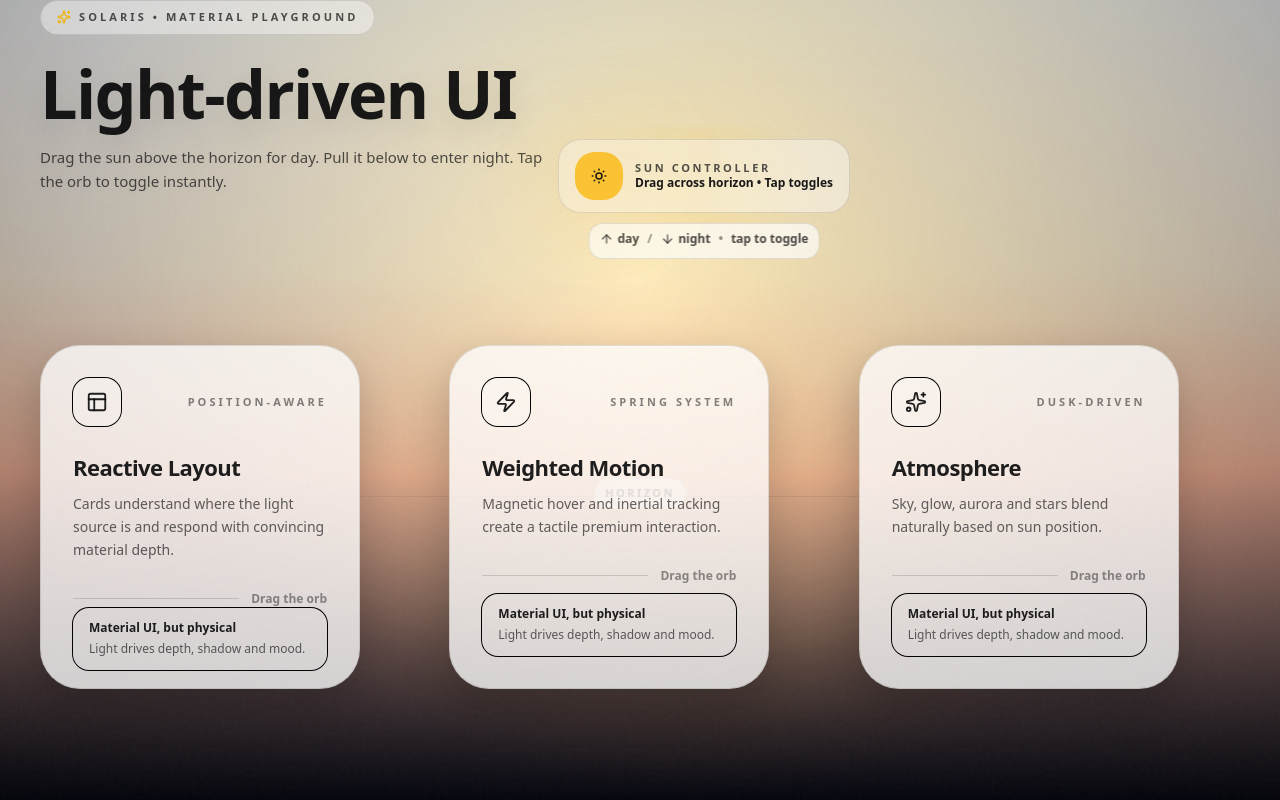
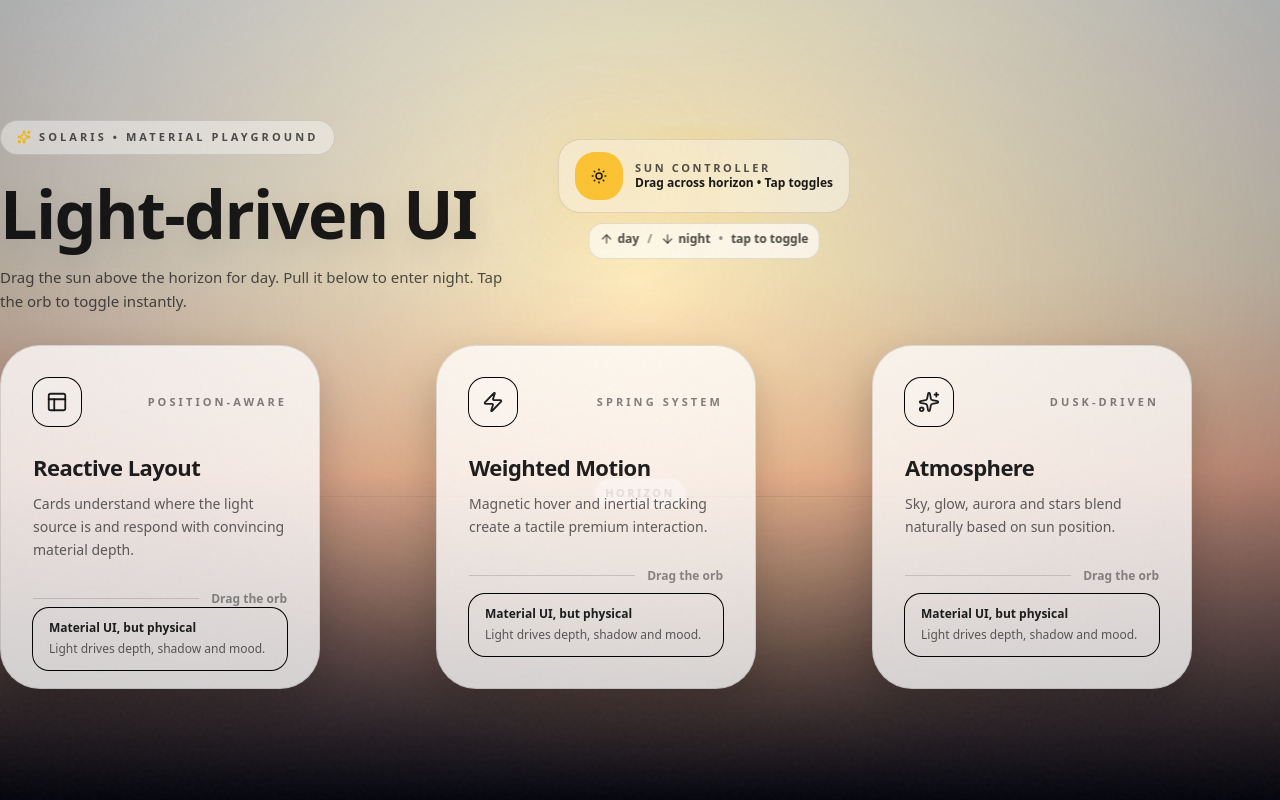
Before and after one commit to aniiKhachunts/solar-toggle, a React (Vite) app: page / in a window 1280 px wide. Built offline with nearby package versions, Linux system fonts and the light colour scheme.

Commit message:
alignment fixes

```diff
--- a/src/App.tsx
+++ b/src/App.tsx
@@ -41,8 +41,8 @@ export default function App() {
 
             <SolarOrb isNight={isNight} setIsNight={setIsNight} />
 
-            <main className="relative z-20 h-full mx-auto w-full max-w-7xl px-10">
-                <div className="h-full grid grid-rows-[auto_1fr] gap-10 items-center">
+            <main className="relative z-20 h-full mx-auto w-full max-w-7xl py-20">
+                <div className="h-full grid grid-rows-[auto_1fr] gap-10 items-center py-10">
                     <section className="max-w-3xl pr-[260px]">
                         <div className="inline-flex items-center gap-2 px-4 py-2 rounded-full glass">
                             <Sparkles size={14} className="text-yellow-500" />
```
